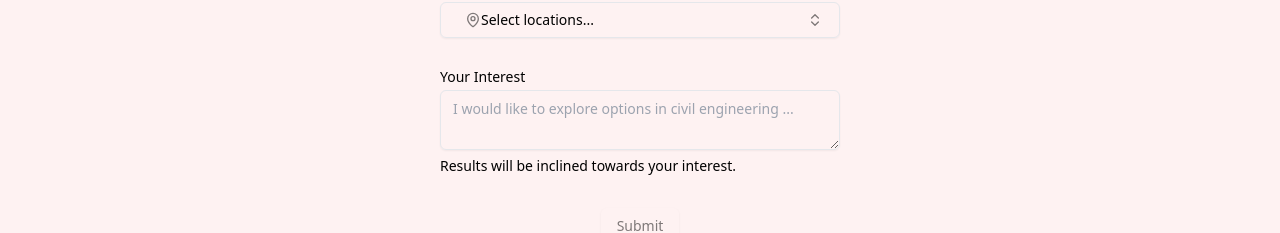
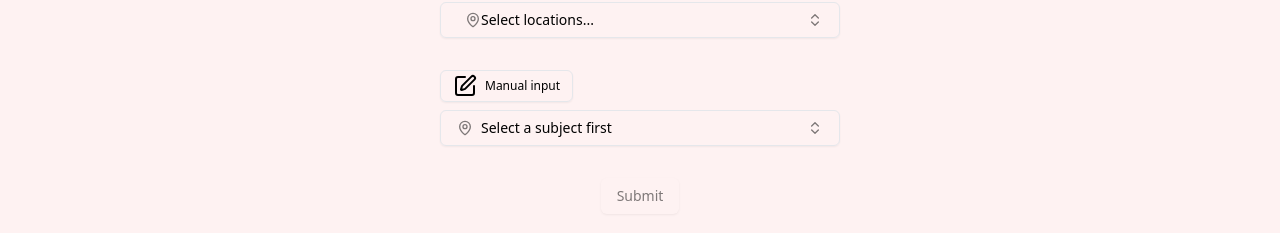
Before and after one commit to diwasdhungana/BEAST_Hackathon, a React (Vite) app: page / in a window 1280 px wide. Shown: the part 278-511 px from the top of the page. Built offline with nearby package versions, Linux system fonts and the light colour scheme.

Commit message:
program select instead of intrest

```diff
--- a/src/App.tsx
+++ b/src/App.tsx
@@ -5,24 +5,33 @@ import Location from "./pages/location";
 import Intrest from "./pages/intrest";
 import { Button } from "./components/ui/button";
 import CarouselPage from "./pages/carosel";
+import { cardsData } from "@/dummydata/colleges";
+import ProgramSelector from "./pages/program";
 
 function App() {
   const [selectedSubjects, setSelectedSubjects] = useState<string>("");
   const [stream, setStream] = useState<string>("");
   const [intrest, setIntrest] = useState<string>("");
   const [location, setLocation] = useState<string>("");
+  const [program, setProgram] = useState<string>("");
+
+  const [caroselCardData, setCaroselCardData] = useState(cardsData);
 
   const handleSubmit = async () => {
     const formData = {
-      selectedSubjects,
+      subjects: selectedSubjects,
       stream,
-      intrest,
+      intrest: program,
       location,
     };
 
     try {
-      const response = await axios.post("https://example.com/submit", formData);
+      const response = await axios.post(
+        "http://127.0.0.1:8000/recommend",
+        formData
+      );
       console.log("Form submitted successfully:", response.data);
+      setCaroselCardData(response.data);
     } catch (error) {
       console.error("Error submitting form:", error);
     }
@@ -54,19 +63,20 @@ function App() {
         </section>
 
         <section className="w-[400px] flex flex-col items-center">
-          <Intrest props={{ intrest, setIntrest }} />
+          {/* <Intrest props={{ intrest, setIntrest }} /> */}
+          <ProgramSelector props={{ program, setProgram, selectedSubjects }} />
         </section>
 
         <Button
           onClick={handleSubmit}
-          disabled={!stream || !location || intrest === ""}
+          disabled={!stream || !location || program === ""}
           variant="default"
         >
           Submit
         </Button>
       </main>
       <div className="mt-8 w-full">
-        <CarouselPage />
+        <CarouselPage props={{ cardsData }} />
       </div>
     </div>
   );
--- /dev/null
+++ b/src/components/ui/input.tsx
@@ -0,0 +1,25 @@
+import * as React from "react"
+
+import { cn } from "@/lib/utils"
+
+export interface InputProps
+  extends React.InputHTMLAttributes<HTMLInputElement> {}
+
+const Input = React.forwardRef<HTMLInputElement, InputProps>(
+  ({ className, type, ...props }, ref) => {
+    return (
+      <input
+        type={type}
+        className={cn(
+          "flex h-9 w-full rounded-md border border-input bg-transparent px-3 py-1 text-sm shadow-sm transition-colors file:border-0 file:bg-transparent file:text-sm file:font-medium file:text-foreground placeholder:text-muted-foreground focus-visible:outline-none focus-visible:ring-1 focus-visible:ring-ring disabled:cursor-not-allowed disabled:opacity-50",
+          className
+        )}
+        ref={ref}
+        {...props}
+      />
+    )
+  }
+)
+Input.displayName = "Input"
+
+export { Input }
--- a/src/pages/carosel.tsx
+++ b/src/pages/carosel.tsx
@@ -1,5 +1,4 @@
 import CardCarousel from "../components/card-carousel";
-import { cardsData } from "@/dummydata/colleges";
 
 // const cardsData = [
 //   {
@@ -44,7 +43,8 @@ import { cardsData } from "@/dummydata/colleges";
 //   },
 // ];
 
-export default function CarouselPage() {
+export default function CarouselPage({ props }) {
+  const { cardsData } = props;
   return (
     <div className="container mx-auto py-12">
       <CardCarousel cards={cardsData} />
--- /dev/null
+++ b/src/pages/program.tsx
@@ -0,0 +1,226 @@
+import React, { useState } from "react";
+import {
+  DropdownMenu,
+  DropdownMenuTrigger,
+  DropdownMenuContent,
+  DropdownMenuItem,
+} from "@/components/ui/dropdown-menu";
+import { Button } from "@/components/ui/button";
+import { Input } from "@/components/ui/input";
+import { MapPin, ChevronsUpDown, Edit, List } from "lucide-react";
+
+const ProgramSelector = ({ props }) => {
+  const { program, setProgram, selectedSubjects } = props;
+  const [isManualInput, setIsManualInput] = useState(false);
+  const [manualInput, setManualInput] = useState("");
+
+  const programs = {
+    "PCM (Physics, Chemistry, Mathematics)": [
+      "Civil Engineering",
+      "Mechanical Engineering",
+      "Computer Engineering",
+      "Electrical Engineering",
+      "Architecture",
+      "Aeronautical Engineering",
+    ],
+    "PCB (Physics, Chemistry, Biology)": [
+      "MBBS",
+      "BDS",
+      "Nursing",
+      "Pharmacy",
+      "Veterinary Science",
+      "Biotechnology",
+    ],
+    "Business Studies": [
+      "BBA (Bachelor of Business Administration)",
+      "BBM (Bachelor of Business Management)",
+      "MBA (Master of Business Administration)",
+    ],
+    Accountancy: [
+      "CA (Chartered Accountancy)",
+      "ACCA (Association of Chartered Certified Accountants)",
+      "BBS (Bachelor of Business Studies)",
+    ],
+    Mathematics: [
+      "B.Sc. in Mathematics",
+      "M.Sc. in Mathematics",
+      "Actuarial Science",
+      "Data Science",
+    ],
+    Sociology: [
+      "B.A. in Sociology",
+      "M.A. in Sociology",
+      "Social Work",
+      "Anthropology",
+    ],
+    Psychology: [
+      "B.A. in Psychology",
+      "M.A. in Psychology",
+      "Counseling Psychology",
+    ],
+    "Political Science": [
+      "B.A. in Political Science",
+      "M.A. in Political Science",
+      "International Relations",
+    ],
+    Economics: [
+      "B.A. in Economics",
+      "M.A. in Economics",
+      "Development Studies",
+      "Financial Economics",
+    ],
+    Education: [
+      "B.Ed. in Education",
+      "M.Ed. in Education",
+      "Curriculum and Instruction",
+    ],
+    English: [
+      "B.A. in English",
+      "M.A. in English",
+      "Linguistics",
+      "Literature",
+    ],
+    Science: [
+      "B.Sc. in General Science",
+      "M.Sc. in General Science",
+      "Environmental Science",
+      "Geology",
+    ],
+    "Constitutional Law": [
+      "LL.B. (Bachelor of Laws)",
+      "LL.M. in Constitutional Law",
+      "Judicial Services",
+    ],
+    "Civil Law": ["LL.M. in Civil Law", "Civil Code Studies", "Legal Practice"],
+    "Criminal Law": [
+      "LL.M. in Criminal Law",
+      "Criminology",
+      "Criminal Justice",
+    ],
+    "International Law": [
+      "LL.M. in International Law",
+      "Human Rights Law",
+      "Diplomatic Law",
+    ],
+    "Civil Engineering": [
+      "B.E. in Civil Engineering",
+      "M.E. in Civil Engineering",
+      "Structural Engineering",
+    ],
+    "Computer Science": [
+      "B.Sc. in Computer Science",
+      "M.Sc. in Computer Science",
+      "Artificial Intelligence",
+      "Software Engineering",
+    ],
+    "Electrical Engineering": [
+      "B.E. in Electrical Engineering",
+      "M.E. in Electrical Engineering",
+      "Power Systems",
+    ],
+    "Mechanical Engineering": [
+      "B.E. in Mechanical Engineering",
+      "M.E. in Mechanical Engineering",
+      "Automobile Engineering",
+    ],
+    "Visual Arts": [
+      "BFA (Bachelor of Fine Arts)",
+      "MFA (Master of Fine Arts)",
+      "Graphic Design",
+      "Painting",
+    ],
+    Music: [
+      "B.A. in Music",
+      "M.A. in Music",
+      "Ethnomusicology",
+      "Hindustani Classical Music",
+    ],
+    Theater: ["BFA in Theater Arts", "MFA in Theater Arts", "Dramatic Arts"],
+    Dance: [
+      "B.A. in Dance",
+      "M.A. in Dance",
+      "Classical Dance",
+      "Contemporary Dance",
+    ],
+  };
+
+  // Dynamically select programs based on selected subject
+  const availablePrograms = programs[selectedSubjects] || [];
+
+  const handleManualInput = (e) => {
+    setManualInput(e.target.value);
+    setProgram(e.target.value);
+  };
+
+  const toggleInputMode = () => {
+    setIsManualInput(!isManualInput);
+    if (isManualInput) {
+      setProgram("");
+    } else {
+      setManualInput("");
+    }
+  };
+
+  return (
+    <div className="flex flex-col items-center w-[400px]">
+      <div className="flex justify-between w-full mb-2">
+        <Button
+          variant="outline"
+          size="sm"
+          onClick={toggleInputMode}
+          className="flex items-center"
+        >
+          {isManualInput ? (
+            <List className="mr-2" />
+          ) : (
+            <Edit className="mr-2" />
+          )}
+          {isManualInput ? "Select from list" : "Manual input"}
+        </Button>
+      </div>
+
+      {isManualInput ? (
+        <Input
+          type="text"
+          placeholder="Type your program"
+          value={manualInput}
+          onChange={handleManualInput}
+          className="w-full"
+        />
+      ) : (
+        <DropdownMenu>
+          <DropdownMenuTrigger className="w-full" disabled={!selectedSubjects}>
+            <Button
+              variant="outline"
+              role="combobox"
+              aria-expanded={open}
+              className="w-full justify-between"
+            >
+              <div className="flex items-center">
+                <MapPin className="mr-2 h-4 w-4 shrink-0 opacity-50" />
+                {program
+                  ? program
+                  : selectedSubjects
+                  ? "Select a Program"
+                  : "Select a subject first"}
+              </div>
+              <ChevronsUpDown className="ml-2 h-4 w-4 shrink-0 opacity-50" />
+            </Button>
+          </DropdownMenuTrigger>
+
+          {selectedSubjects && (
+            <DropdownMenuContent className="w-[400px] bg-white">
+              {availablePrograms.map((prog) => (
+                <DropdownMenuItem key={prog} onClick={() => setProgram(prog)}>
+                  {prog}
+                </DropdownMenuItem>
+              ))}
+            </DropdownMenuContent>
+          )}
+        </DropdownMenu>
+      )}
+    </div>
+  );
+};
+
+export default ProgramSelector;
```
